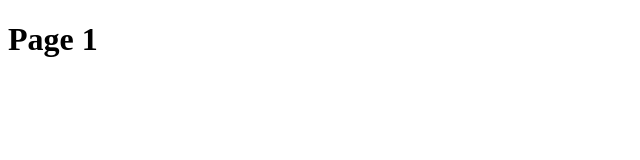
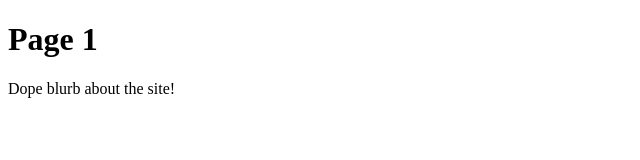
Before and after one commit to camunity/sprint_1, a plain HTML site: page index.html in a window 1280 px wide. Shown: the whole page, without its empty margins (0-640 px from the left). Drawn offline with Linux system fonts and the light colour scheme.

Commit message:
Added a paragraph to define the purpose of the site

```diff
--- a/index.html
+++ b/index.html
@@ -7,5 +7,6 @@
 </head>
 <body>
     <h1>Page 1</h1>
+    <p>Dope blurb about the site!</p>
 </body>
 </html>
```
